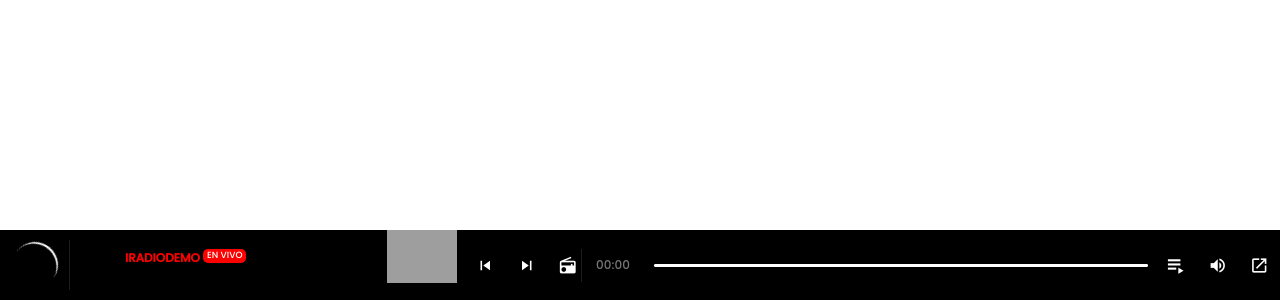
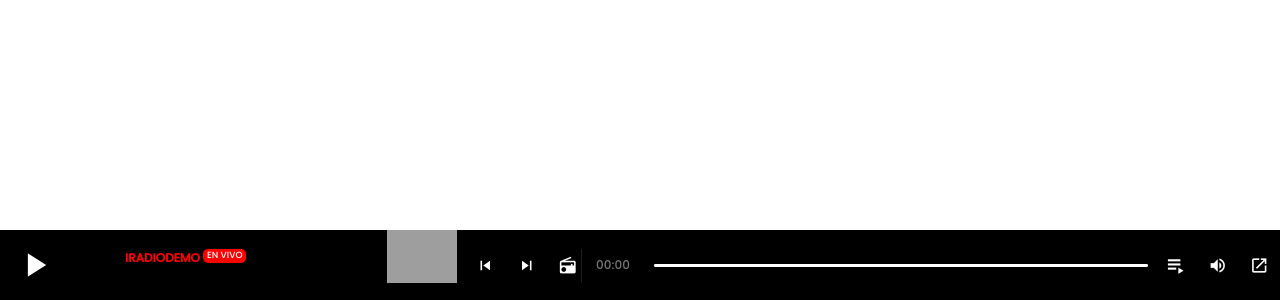
Before and after one commit to Josue-alejandro/player, a Vue app: page / in a window 1280 px wide. Shown: the part 500-800 px from the top of the page. Built offline with nearby package versions, Linux system fonts and the light colour scheme; grey boxes are pictures that could not be loaded.

Commit message:
cambios finales

```diff
--- a/src/App.vue
+++ b/src/App.vue
@@ -32,6 +32,13 @@ export default {
 
 i {
   cursor: pointer;
+  -webkit-touch-callout: none; /* iOS Safari */
+    -webkit-user-select: none; /* Safari */
+     -khtml-user-select: none; /* Konqueror HTML */
+       -moz-user-select: none; /* Firefox */
+        -ms-user-select: none; /* Internet Explorer/Edge */
+            user-select: none; /* Versión sin prefijo, actualmente
+                                      compatible con Chrome y Opera */
 }
 
 *{
--- a/src/components/BottomPlayer.vue
+++ b/src/components/BottomPlayer.vue
@@ -444,12 +444,12 @@ export default {
 
     this.nextEmisora()
 
-
     audio.addEventListener('loadedmetadata', () => {
-      const totalSeconds = Math.round(audio.duration);
-      this.formattedDuration = formatDuration(totalSeconds);
+      //const totalSeconds = Math.round(audio.duration);
+      //this.formattedDuration = formatDuration(totalSeconds);
     });
     this.progressInterval = setInterval(this.updateProgress, 1000); // Actualizar cada segundo
+    this.isLoading = false
   },
   beforeUnmount() {
     clearInterval(this.progressInterval);
--- a/src/components/MobilePlayer.vue
+++ b/src/components/MobilePlayer.vue
@@ -17,7 +17,7 @@
         <img :src="songData.imagen" style="border-radius: 6px; margin-left: 5px;" width="80" height="80" />
         <div class="title">
           <p>EN VIVO</p>
-          <span style="font-size: 16px; font-weight: bold;">{{ songData.currentAuthor }}</span>
+          <span class="nameMotion" style="font-size: 16px; font-weight: bold; min-width: 400px">{{ songData.currentAuthor }}</span>
           <span style="font-size: 12px;">{{ songData.currentSongName }}</span>
         </div>
         <div class="play_button" @click="$emit('playSong')">
@@ -383,6 +383,7 @@ body {
   text-align: left;
   color: white;
   width: 50%;
+  overflow: hidden;
 }
 
 .title p {
@@ -449,6 +450,28 @@ body {
   justify-content: space-around;
 }
 
+.nameMotion{
+  animation: read-text 15s infinite;
+}
+
+@keyframes read-text {
+  0%{
+    transform: translateX(0%);
+  }
+
+  50%{
+    transform: translateX(-70%);
+  }
+
+  50.001%{
+    transform: translateX(70%);
+  }
+
+  100%{
+    transform: translateX(0%)
+  }
+}
+
 .playlist_nav {
   display: flex;
   flex-direction: column;
@@ -470,7 +493,7 @@ body {
 .live_icon{
   border-radius: 2px;
   position: absolute;
-  top: 14px;
+  top: 20px;
   left: 7px;
 }
 
```
